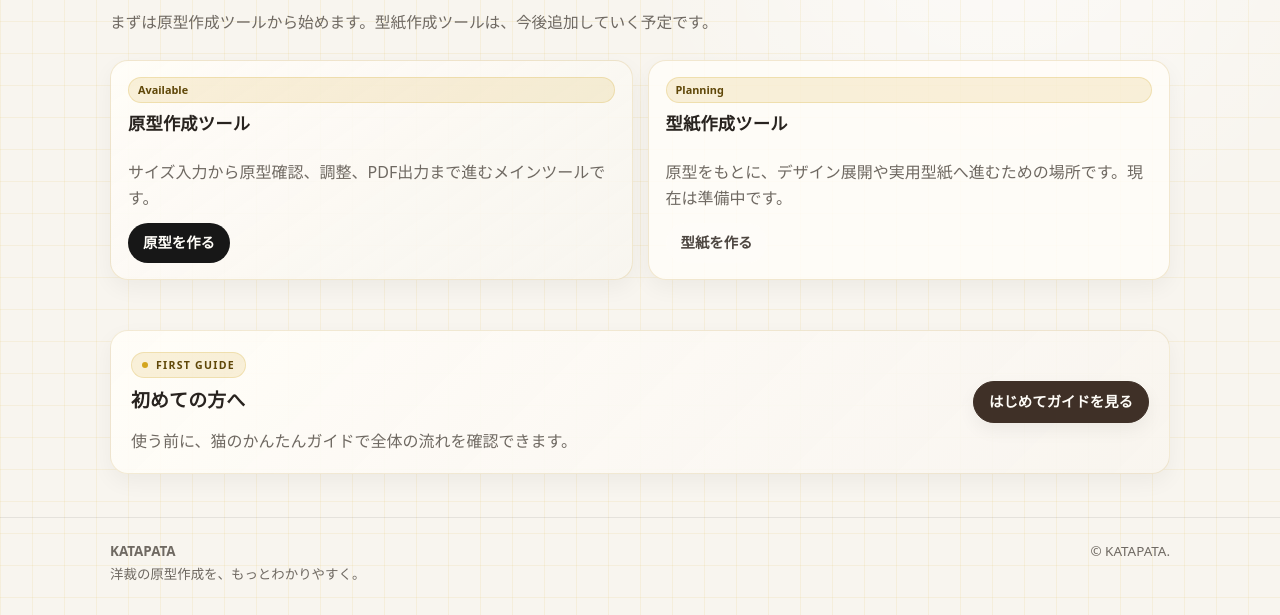
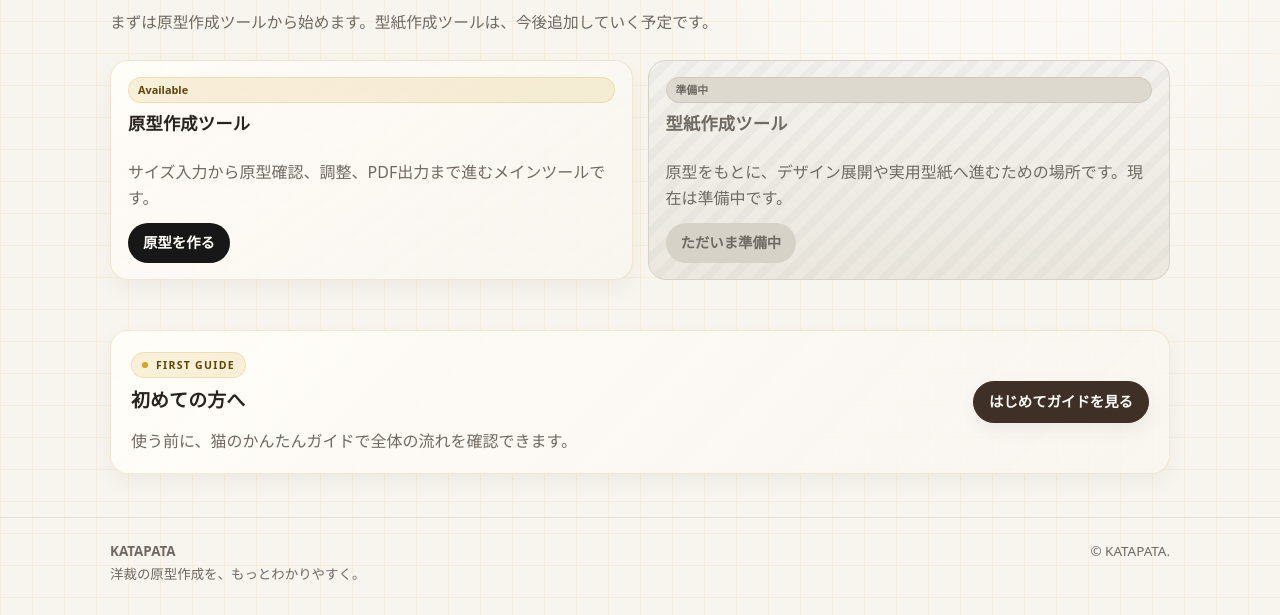
Before and after one commit to katapata89/katapata-site-test, a plain HTML site: page tools/index.html in a window 1280 px wide. Shown: the part 202-817 px from the top of the page. Drawn offline with Linux system fonts and the light colour scheme.

Commit message:
Add files via upload

```diff
--- a/assets/css/site.css
+++ b/assets/css/site.css
@@ -1857,3 +1857,54 @@ body {
     font-size: .86rem;
   }
 }
+
+/* Tool selection: show the pattern tool as under construction and non-clickable. */
+.tool-choice-disabled {
+  position: relative;
+  background: linear-gradient(180deg, #f4f2ee 0%, #ece8df 100%);
+  border-color: #d7d2c8;
+  color: #6f6a62;
+  box-shadow: none;
+  cursor: not-allowed;
+  overflow: hidden;
+}
+
+.tool-choice-disabled::after {
+  content: "";
+  position: absolute;
+  inset: 0;
+  background: repeating-linear-gradient(
+    -45deg,
+    rgba(0, 0, 0, .026) 0,
+    rgba(0, 0, 0, .026) 8px,
+    transparent 8px,
+    transparent 18px
+  );
+  pointer-events: none;
+}
+
+.tool-choice-disabled > * {
+  position: relative;
+  z-index: 1;
+}
+
+.tool-choice-disabled h2,
+.tool-choice-disabled p {
+  color: #6f6a62;
+}
+
+.disabled-badge {
+  background: #ded9cf !important;
+  border-color: #cfc8bb !important;
+  color: #6f6a62 !important;
+}
+
+.fake-button.disabled,
+.fake-button[aria-disabled="true"] {
+  background: #d7d2c8 !important;
+  border-color: #cfc8bb !important;
+  color: #6f6a62 !important;
+  box-shadow: none !important;
+  pointer-events: none;
+  cursor: not-allowed;
+}
--- a/tools/index.html
+++ b/tools/index.html
@@ -42,12 +42,12 @@
       <p>サイズ入力から原型確認、調整、PDF出力まで進むメインツールです。</p>
       <span class="fake-button">原型を作る</span>
     </a>
-    <a class="card card-link tool-choice" href="pattern/index.html">
-      <span class="badge">Planning</span>
+    <article class="card tool-choice tool-choice-disabled" aria-disabled="true">
+      <span class="badge disabled-badge">準備中</span>
       <h2>型紙作成ツール</h2>
       <p>原型をもとに、デザイン展開や実用型紙へ進むための場所です。現在は準備中です。</p>
-      <span class="fake-button muted">型紙を作る</span>
-    </a>
+      <span class="fake-button disabled" aria-disabled="true">ただいま準備中</span>
+    </article>
   </div>
 </section>
 
```
Also changed, not shown: README_tool_pattern_disabled_update.txt (added).
